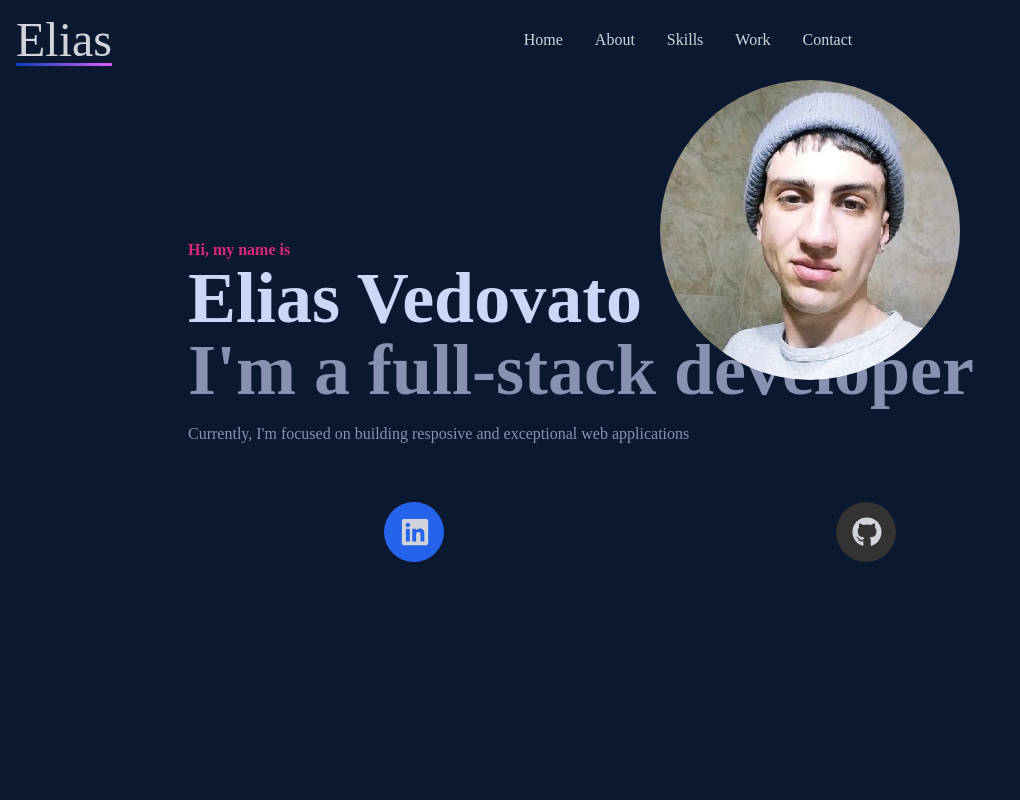
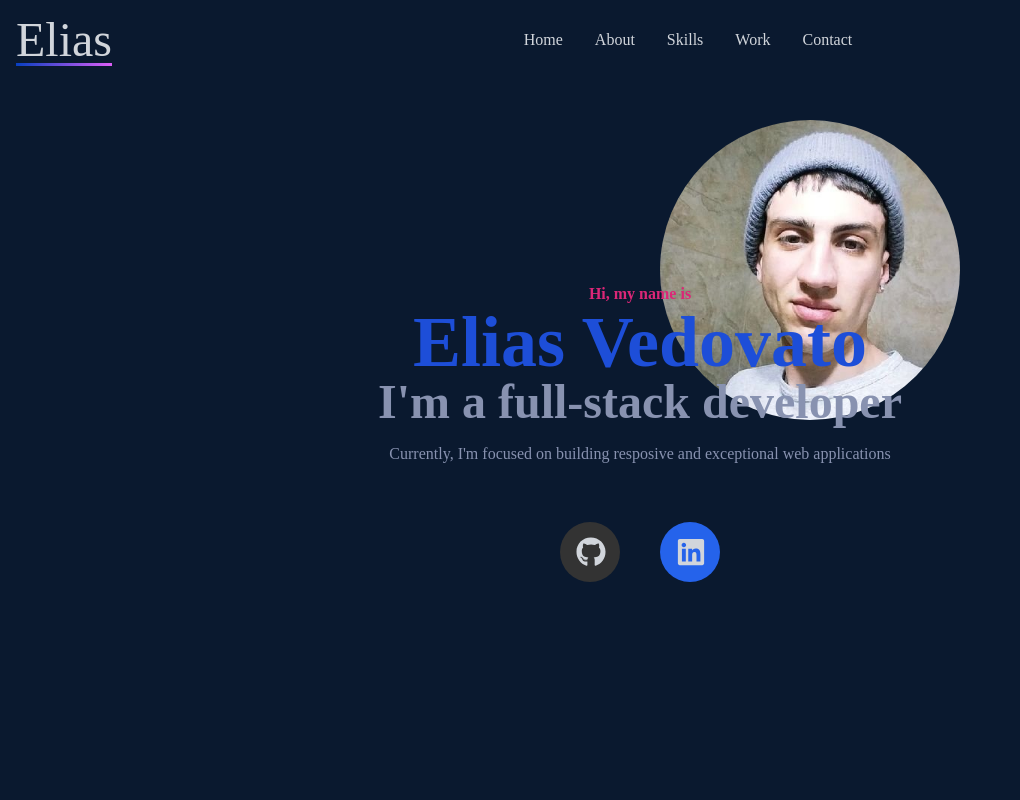
Before and after one commit to eliasvedovato/portfolio, a React (Create React App) app: page / in a window 1280 px wide. Shown: the top 800 px of the page, without its empty margins (0-1020 px from the left). Built offline with nearby package versions, Linux system fonts and the light colour scheme.

Commit message:
retoquess

```diff
--- a/src/components/Home.jsx
+++ b/src/components/Home.jsx
@@ -5,29 +5,31 @@ const Home = () => {
 	return (
 		<div name='home' className='bg-[#0a192f] h-screen'>
 			<div
-				className='max-w-[1000px] mx-auto px-12 flex flex-col
-      		justify-center h-full text-white'
+				className='mx-auto px-12 lg:px-40 flex flex-col
+      		justify-center items-center h-full text-white pt-16'
 			>
-				<p className='text-pink-600 font-bold'>Hi, my name is</p>
-				<h1 className='text-4xl sm:text-7xl font-bold text-[#ccd6f6]'>
+				<h4 className='text-pink-600 font-bold z-10'>Hi, my name is</h4>
+				<h1 className='text-4xl sm:text-7xl font-bold text-blue-700 z-10'>
 					Elias Vedovato
 				</h1>
-				<h2 className='text-4xl sm:text-7xl font-bold text-[#8892b0]'>
+				<h2 className='text-5xl font-bold text-center text-[#8892b0] z-10'>
 					I'm a full-stack developer
 				</h2>
-				<p className='text-[#8892b0] py-4 max-w-[700px]'>
+				<p className='text-[#8892b0] text-center py-4 z-10'>
 					Currently, I'm focused on building resposive and exceptional
 					web applications
 				</p>
 
 				{/* social icons */}
 				<div className='mt-10'>
-					<ul className='flex flex-row justify-around'>
+					<ul className='flex flex-row gap-10 md:flex-row-reverse'>
 						<li className='h-[60px] w-[60px] flex justify-between items-center bg-blue-600 hover:bg-blue-800 rounded-full'>
 							<a
 								className='text-gray-300'
 								href='https://www.linkedin.com/in/elias-vedovato-3a35277a/'
+								// eslint-disable-next-line
 								target='_blank'
+								// eslint-disable-next-line
 							>
 								<FaLinkedin size={30} />
 							</a>
@@ -36,7 +38,9 @@ const Home = () => {
 							<a
 								className='text-gray-300'
 								href='https://github.com/eliasvedovato'
+								// eslint-disable-next-line
 								target='_blank'
+								// eslint-disable-next-line
 							>
 								<FaGithub size={30} />
 							</a>
@@ -47,7 +51,8 @@ const Home = () => {
 
 			<img
 				className='absolute md:visible max-w-[100%] rounded-[50%] h-[200px] md:h-[250px] lg:h-[300px]
-					xl:right-[25%] lg:right-[15%] md:right-[8%] top-[10%] right-[5%] shadow-picture'
+					xl:right-[25%] lg:right-[25%] md:right-[20%] sm:right-[15%] right-[10%] top-[15%]
+					md:top-[15%] shadow-picture'
 				src={Me}
 				alt=''
 			/>
--- a/src/components/Navbar.jsx
+++ b/src/components/Navbar.jsx
@@ -11,7 +11,7 @@ const Navbar = () => {
 		<div
 			className='fixed w-full h-[80px]
         flex justify-between items-center
-        px-4 bg-[#0a192f] text-gray-300 z-10'
+        px-4 bg-[#0a192f] text-gray-300 z-20'
 		>
 			<div>
 				<Link to='home' smooth={true} duration={500} className='name-effect'>
```
